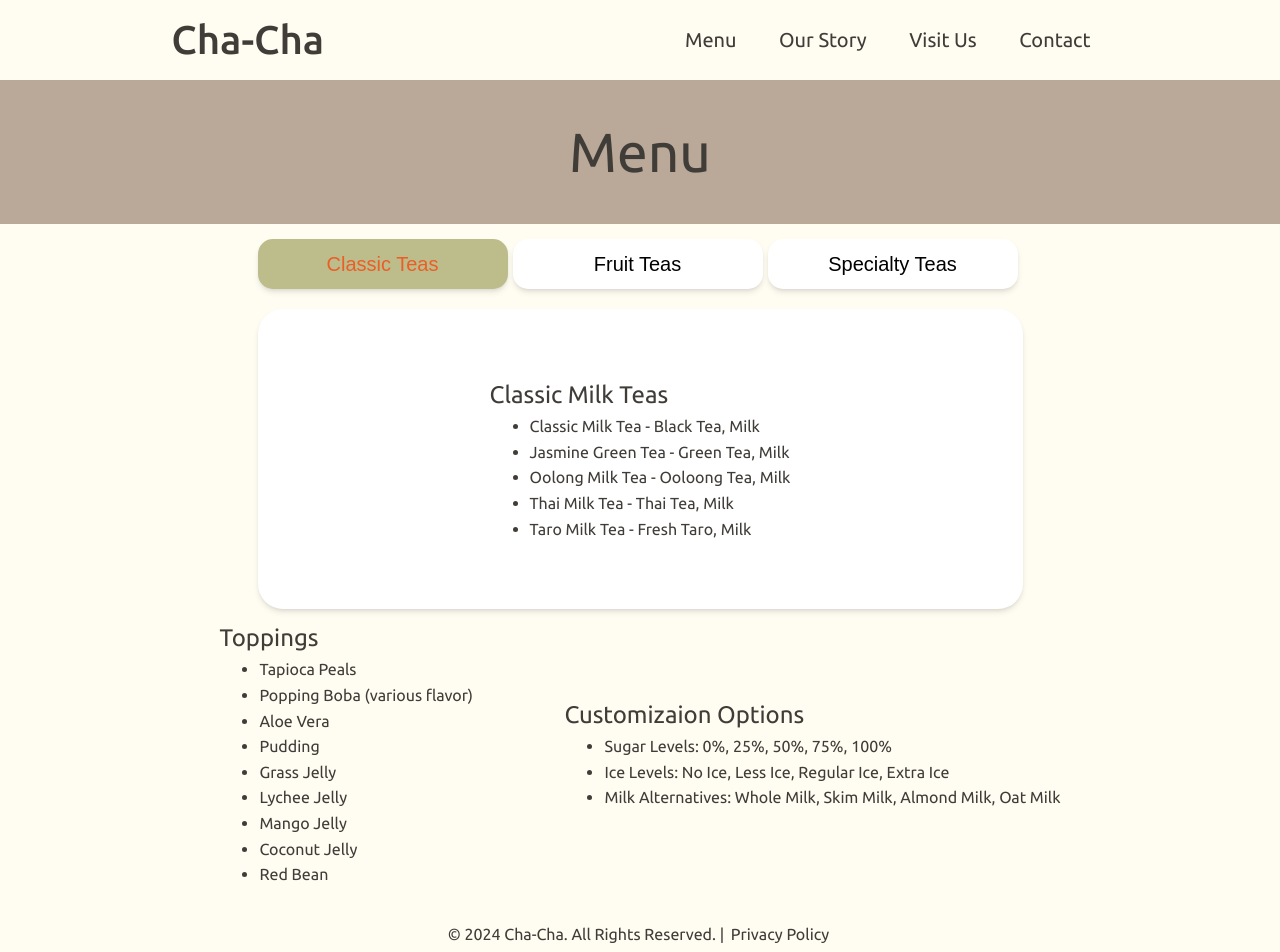
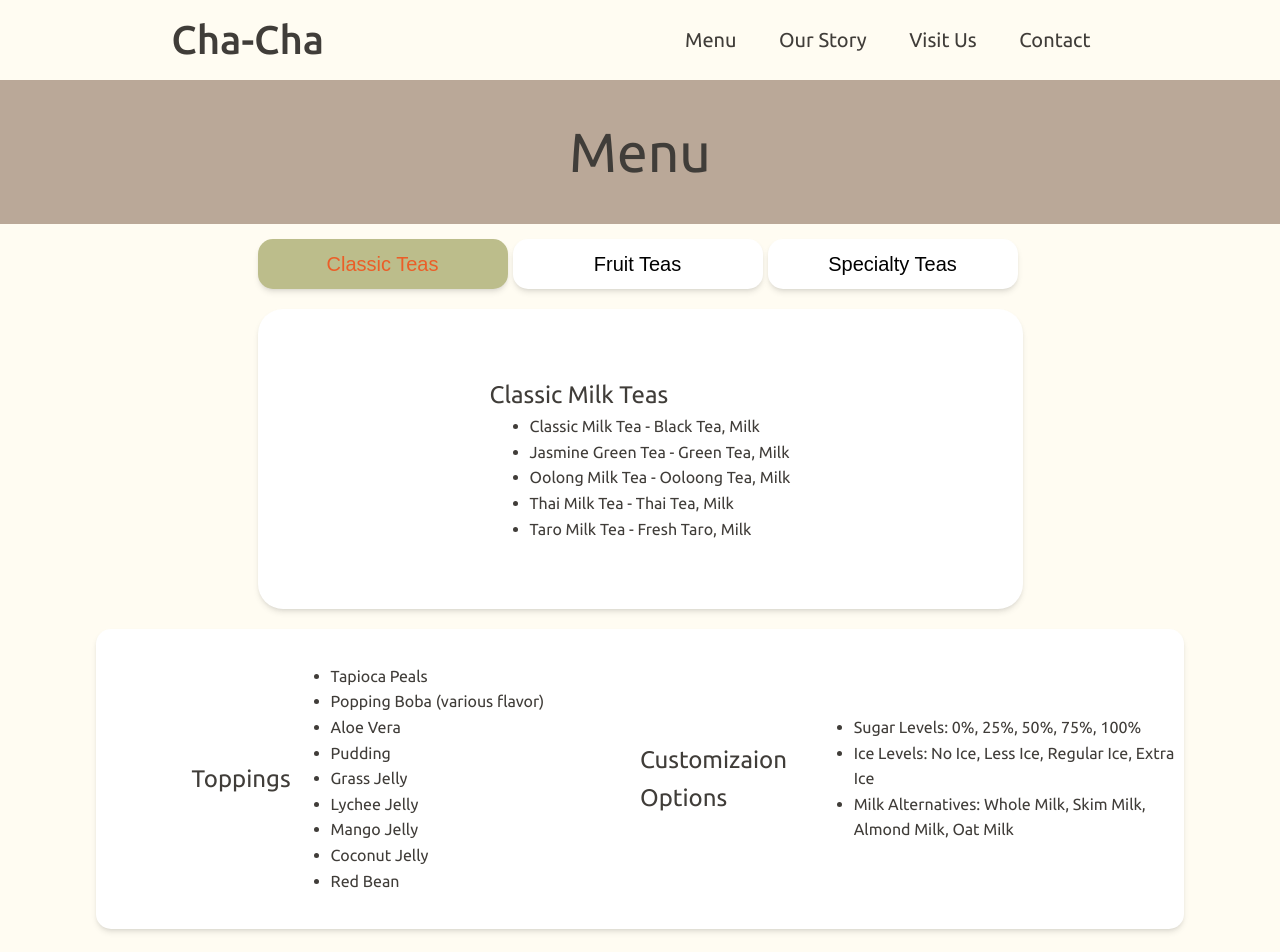
Before and after one commit to kibapika/ChaCha-BBT, a Vue app: page /menu in a window 1280 px wide. Shown: the top 952 px of the page. Built offline with nearby package versions, Linux system fonts and the light colour scheme; some icons are missing.

Commit message:
css edit on menu pg

```diff
--- a/src/views/MenuPg.vue
+++ b/src/views/MenuPg.vue
@@ -50,7 +50,7 @@ export default {
       </div>
     </section>
     <div class="menuCustom">
-      <section>
+      <section class="menuCustomSec">
         <h1>Toppings</h1>
         <ul>
           <li>Tapioca Peals</li>
@@ -64,7 +64,7 @@ export default {
           <li>Red Bean</li>
         </ul>
       </section>
-      <section>
+      <section class="menuCustomSec">
         <h1>Customizaion Options</h1>
         <ul>
           <li>Sugar Levels: 0%, 25%, 50%, 75%, 100%</li>
@@ -137,8 +137,21 @@ button.active {
 .menuCustom {
   display: flex;
   align-items: center;
-  justify-content: space-evenly;
-  width: 80%;
-  padding-top: 10px;
+  margin-top: 20px;
+  margin-bottom: 20px;
+  box-shadow:
+    0 4px 6px -1px rgb(0 0 0 / 0.1),
+    0 2px 4px -2px rgb(0 0 0 / 0.1);
+  background-color: white;
+  border-radius: 15px;
+}
+
+.menuCustomSec {
+  width: 50%;
+  height: 300px;
+  display: flex;
+  flex-direction: row;
+  justify-content: center;
+  align-items: center;
 }
 </style>
```
Lines whose indentation alone changed are shown as unchanged.
